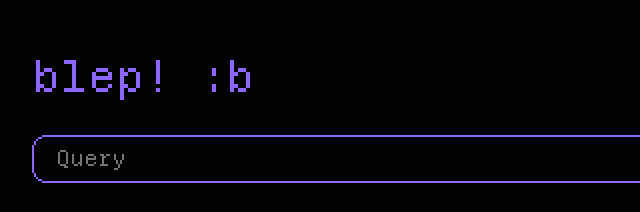
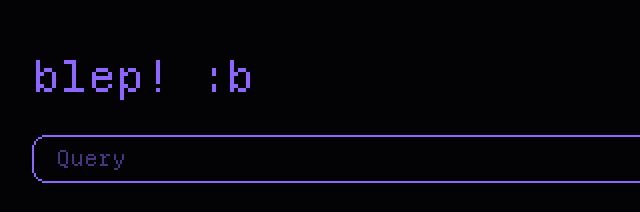
Before and after one commit to TheKoTech/bleps-homepage, an Astro site: page / in a window 1280 px wide. Shown: the part 199-411 px from the top of the page, 258-898 px from the left. Built offline with nearby package versions, Linux system fonts and the light colour scheme; Astro itself is replaced by a stand-in of ours.

Commit message:
fix input color in chrome

```diff
--- a/src/components/px/PxInput.astro
+++ b/src/components/px/PxInput.astro
@@ -37,6 +37,11 @@ const inputAttrs = Astro.props
 		padding-block-end: var(--l);
 		inline-size: 100%;
 
+		&::placeholder {
+			color: var(--primary);
+			opacity: 50%;
+		}
+
 		&:focus-visible {
 			outline: unset;
 		}
```
